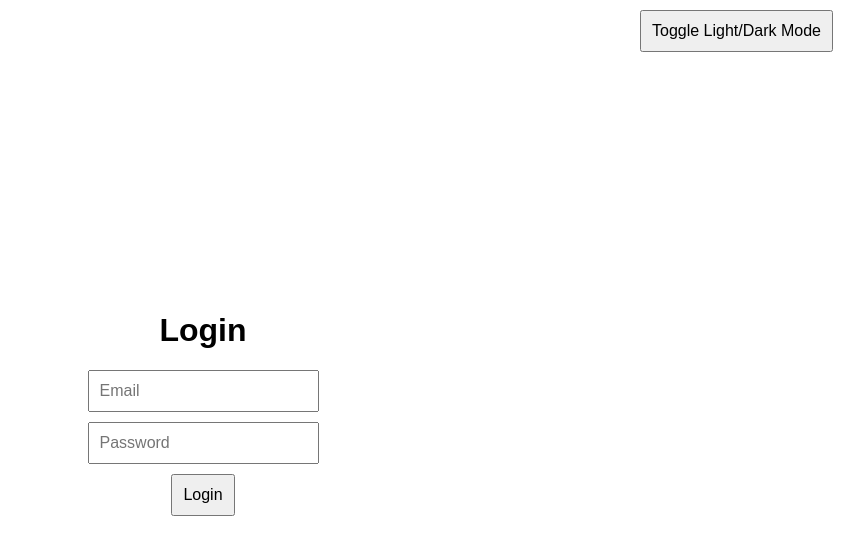
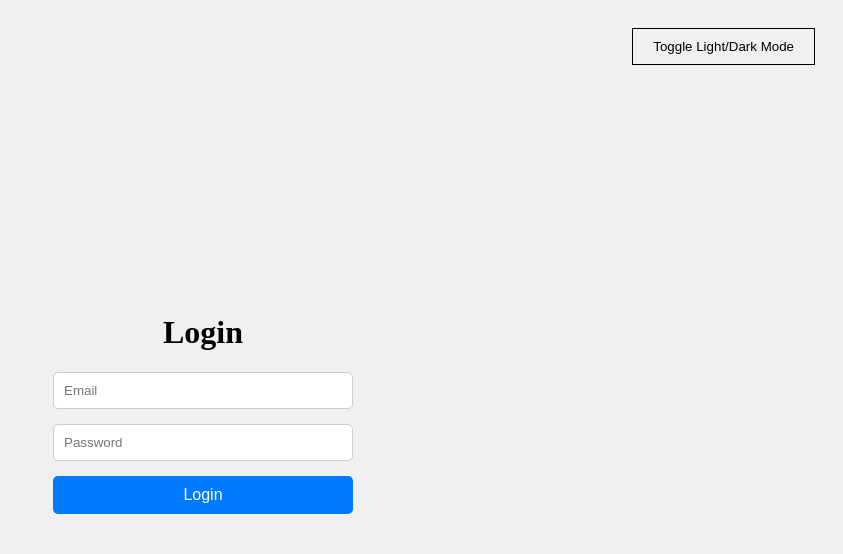
Before and after one commit to Evan0234/Evan0234.github.io, a plain HTML site: page login.html in a window 1280 px wide. Shown: the whole page, without its empty margins (437-1280 px from the left). Drawn offline with Linux system fonts and the light colour scheme; no server answers.

Commit message:
Update styles.css

```diff
--- a/styles.css
+++ b/styles.css
@@ -1,11 +1,27 @@
 /* styles.css */
-body {
-    font-family: Arial, sans-serif;
+:root {
+    --background-color-light: #f0f0f0;
+    --background-color-dark: #2c2c2c;
+    --text-color-light: #000000;
+    --text-color-dark: #ffffff;
+    --input-background-light: #ffffff;
+    --input-background-dark: #3c3c3c;
+    --input-border-light: #cccccc;
+    --input-border-dark: #555555;
 }
 
-.dark-mode {
-    background-color: #121212;
-    color: white;
+body {
+    transition: background-color 0.3s, color 0.3s;
+}
+
+body.light {
+    background-color: var(--background-color-light);
+    color: var(--text-color-light);
+}
+
+body.dark {
+    background-color: var(--background-color-dark);
+    color: var(--text-color-dark);
 }
 
 .container {
@@ -14,24 +30,63 @@ body {
     align-items: center;
     justify-content: center;
     height: 100vh;
+    position: relative;
 }
 
 #themeToggle {
     position: absolute;
-    top: 10px;
-    right: 10px;
+    top: 20px;
+    right: 20px;
+    padding: 10px 20px;
+    background-color: transparent;
+    border: 1px solid currentColor;
+    cursor: pointer;
 }
 
 form {
     display: flex;
     flex-direction: column;
-    align-items: center;
-    gap: 10px;
+    gap: 15px;
+    width: 300px;
 }
 
-input, button {
+input {
     padding: 10px;
-    font-size: 1em;
+    border: 1px solid;
+    border-radius: 5px;
+    outline: none;
+    transition: background-color 0.3s, border-color 0.3s, color 0.3s;
+}
+
+body.light input {
+    background-color: var(--input-background-light);
+    border-color: var(--input-border-light);
+    color: var(--text-color-light);
+}
+
+body.dark input {
+    background-color: var(--input-background-dark);
+    border-color: var(--input-border-dark);
+    color: var(--text-color-dark);
+}
+
+button[type="submit"] {
+    padding: 10px;
+    border: none;
+    border-radius: 5px;
+    background-color: #007bff;
+    color: #ffffff;
+    cursor: pointer;
+    font-size: 16px;
+    transition: background-color 0.3s;
+}
+
+body.light button[type="submit"] {
+    background-color: #007bff;
+}
+
+body.dark button[type="submit"] {
+    background-color: #0056b3;
 }
 
 #loginError {
```
